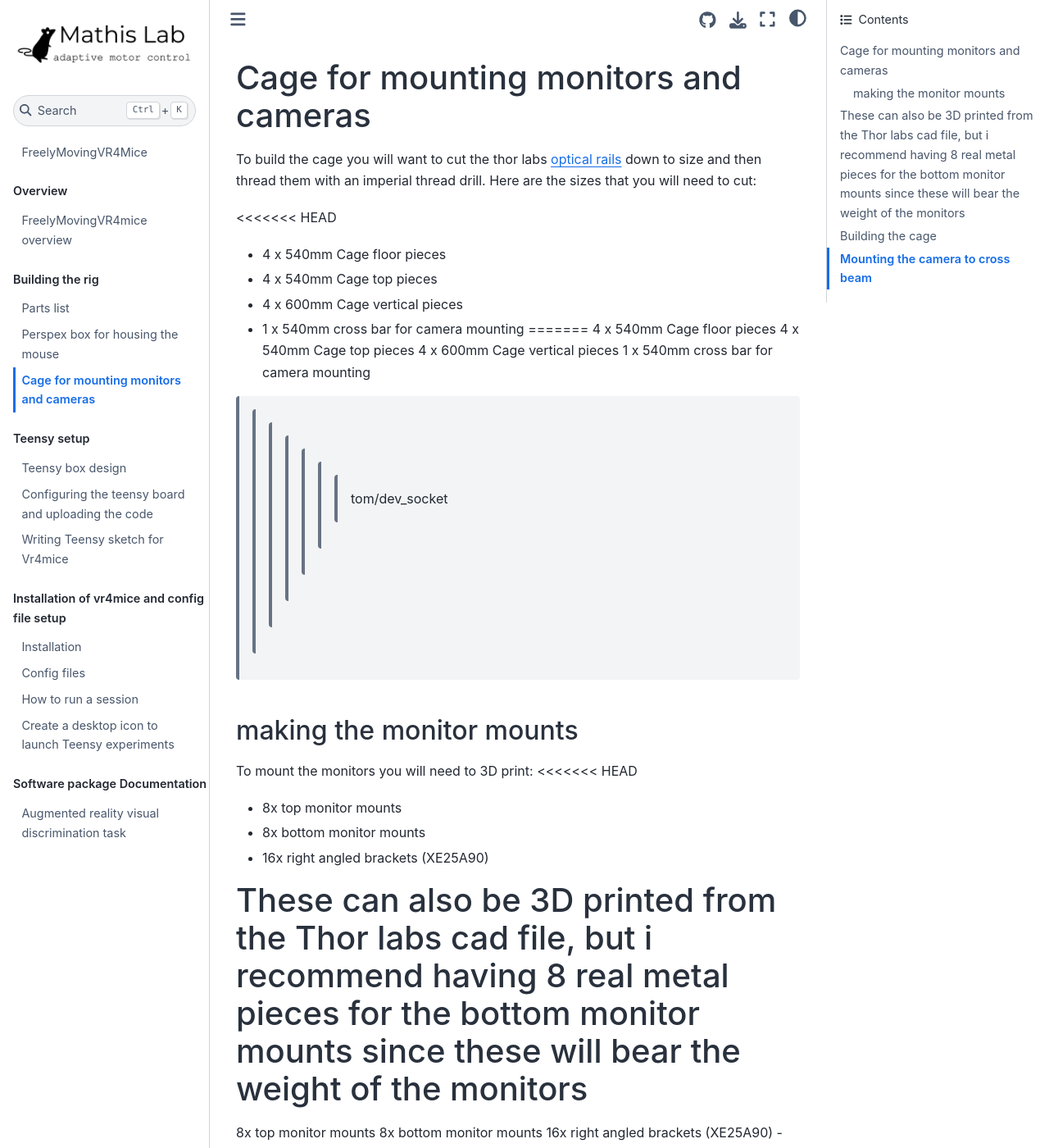
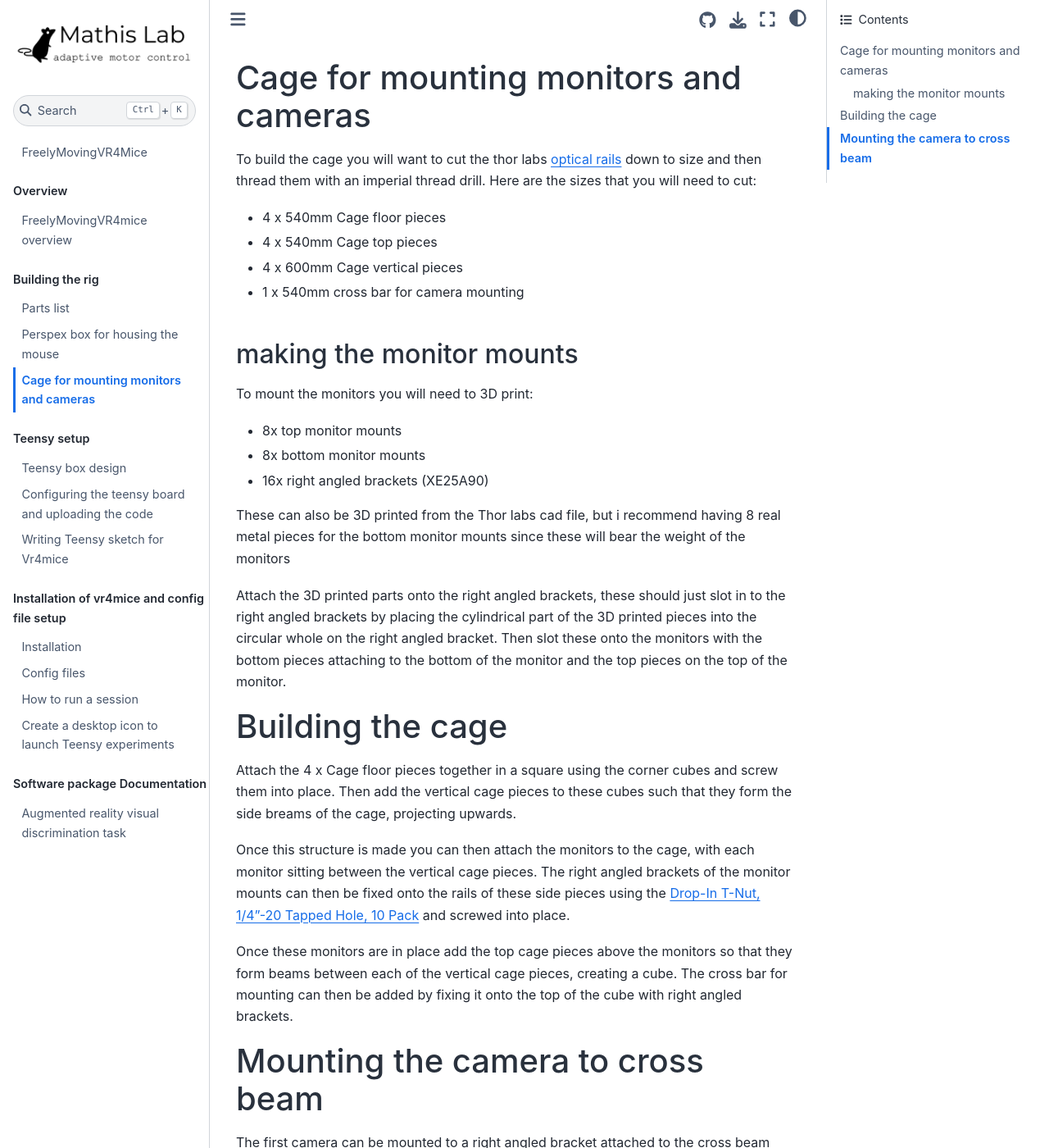
Before and after one commit to MMathisLab/FreelyMovingVR4Mice, a Jupyter Book: the page built from docs/Rig_building/Building_the_cage.md, in a window 1280 px wide and 1400 px high. Shown: the whole window at 82% size. Built offline with Jupyter Book 1.0.4 settings and Sphinx 7.4.7 and the Sphinx Book theme 1.1.4, drawn with Linux system fonts in a browser that asks for light colours; some of the changed text lies outside the part shown.

Commit message:
merge conflicts fixing

```diff
--- a/docs/Rig_building/Building_the_cage.md
+++ b/docs/Rig_building/Building_the_cage.md
@@ -2,32 +2,19 @@
 To build the cage you will want to cut the thor labs [optical rails](https://www.thorlabs.com/thorproduct.cfm?partnumber=XE25RL2) down to size and then thread them with an imperial thread drill.
 Here are the sizes that you will need to cut:
 
-<<<<<<< HEAD
 - 4 x 540mm Cage floor pieces
 - 4 x 540mm Cage top pieces
 - 4 x 600mm Cage vertical pieces
 - 1 x 540mm cross bar for camera mounting
-=======
-4 x 540mm Cage floor pieces
-4 x 540mm Cage top pieces
-4 x 600mm Cage vertical pieces
-1 x 540mm cross bar for camera mounting
->>>>>>> tom/dev_socket
 
 
 ## making the monitor mounts
 To mount the monitors you will need to 3D print:
-<<<<<<< HEAD
 - 8x top monitor mounts
 - 8x bottom monitor mounts
 - 16x right angled brackets (XE25A90)
 
  These can also be 3D printed from the Thor labs cad file, but i recommend having 8 real metal pieces for the bottom monitor mounts since these will bear the weight of the monitors
-=======
-8x top monitor mounts
-8x bottom monitor mounts
-16x right angled brackets (XE25A90) - These can also be 3D printed from the Thor labs cad file, but i recommend having 8 real metal pieces for the bottom monitor mounts since these will bear the weight of the monitors
->>>>>>> tom/dev_socket
 
 Attach the 3D printed parts onto the right angled brackets, these should just slot in to the right angled brackets by placing the cylindrical part of the 3D printed pieces into the circular whole on the right angled bracket. Then slot these onto the monitors with the bottom pieces attaching to the bottom of the monitor and the top pieces on the top of the monitor.
 
```
Also changed, not shown: docs/Installation/installSumUp.md (+0 -11 lines), docs/Rig_building/Parts_list.md (+0 -13 lines), docs/Rig_building/building_the_box.md (+0 -3 lines), 1 other file.
